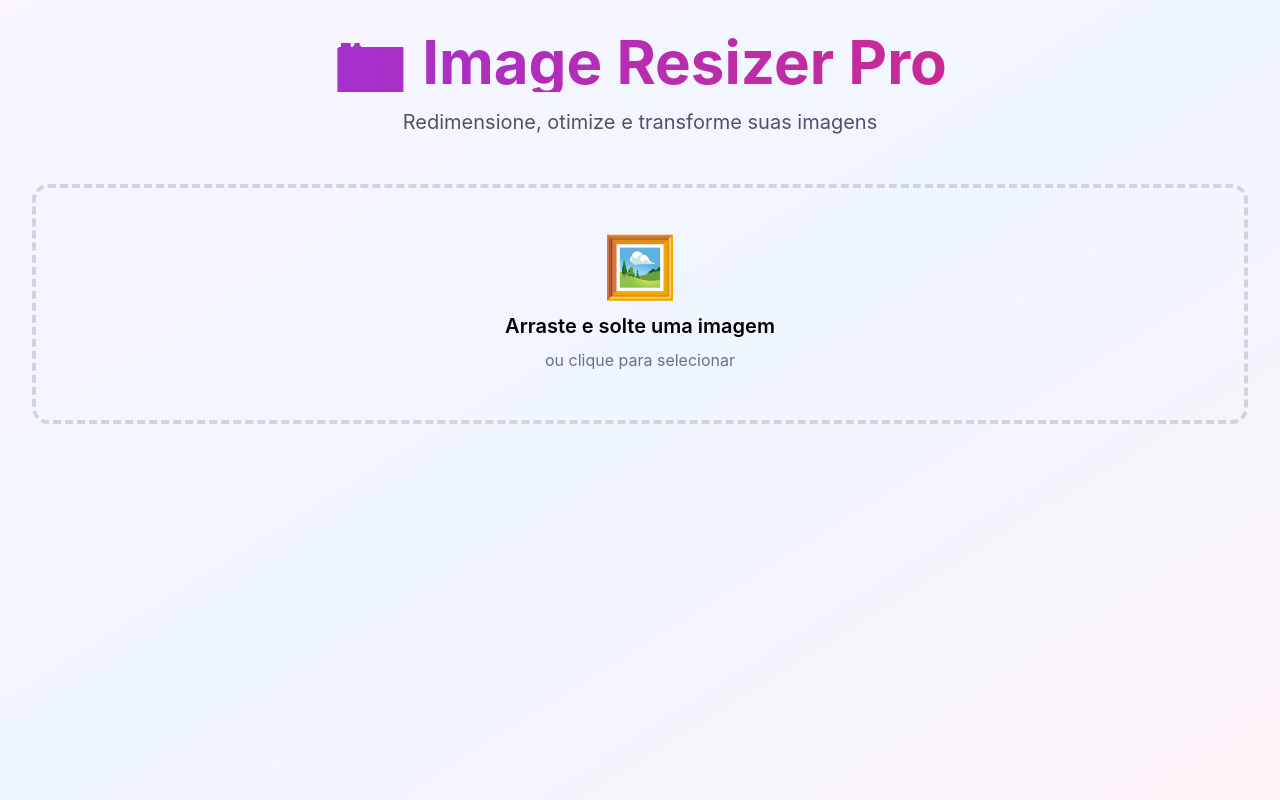
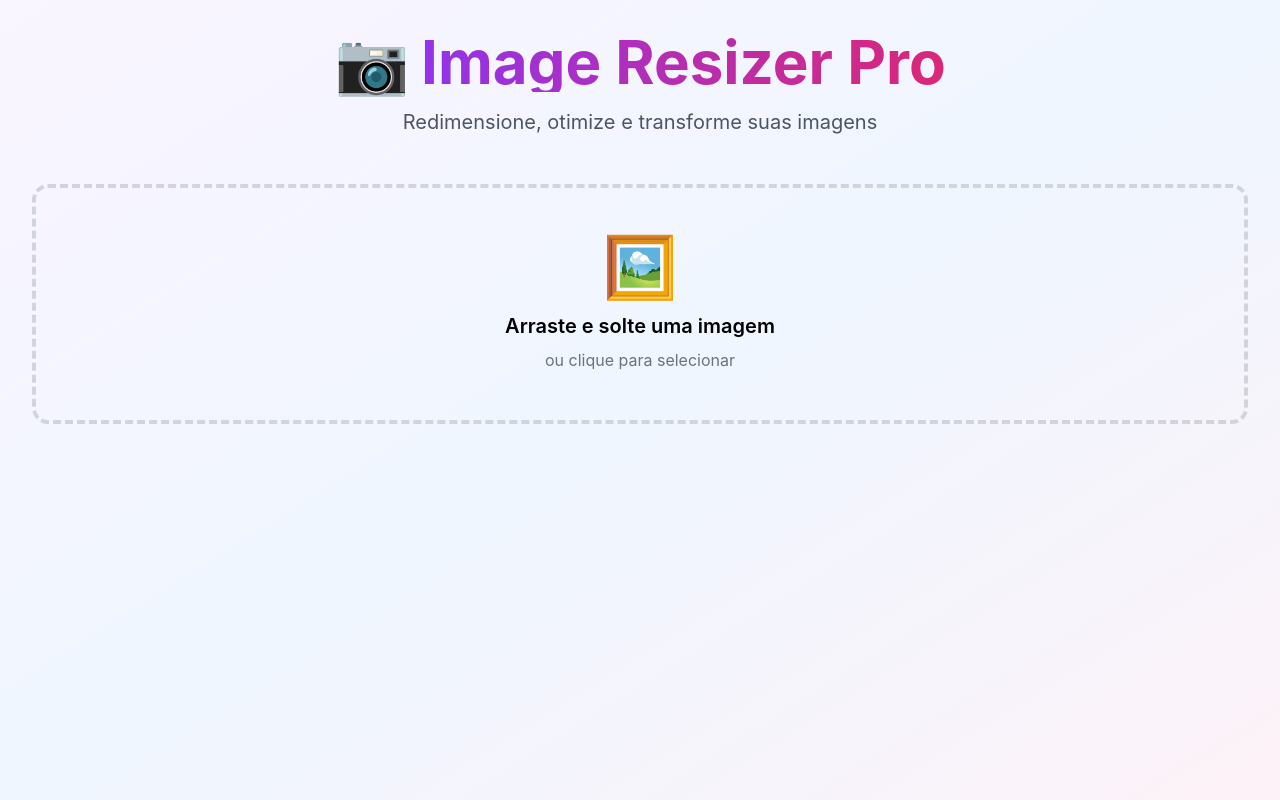
Before and after one commit to DiegoRapichan/java-image-resizer, a React (Vite) app in the folder frontend/: page / in a window 1280 px wide. Built offline with nearby package versions, Linux system fonts and the light colour scheme.

Commit message:
fixing some visual bugs

```diff
--- a/frontend/src/components/ImageResizer.tsx
+++ b/frontend/src/components/ImageResizer.tsx
@@ -109,8 +109,11 @@ export default function ImageResizer() {
           animate={{ opacity: 1, y: 0 }}
           className="text-center mb-12"
         >
-          <h1 className="text-6xl font-bold mb-4 bg-gradient-to-r from-purple-600 to-pink-600 bg-clip-text text-transparent">
-            📷 Image Resizer Pro
+          <h1 className="text-6xl font-bold mb-4 flex items-center justify-center gap-3">
+            <span className="text-6xl">📷</span>
+            <span className="bg-gradient-to-r from-purple-600 to-pink-600 bg-clip-text text-transparent">
+              Image Resizer Pro
+            </span>
           </h1>
           <p className="text-xl text-gray-600">
             Redimensione, otimize e transforme suas imagens
```
